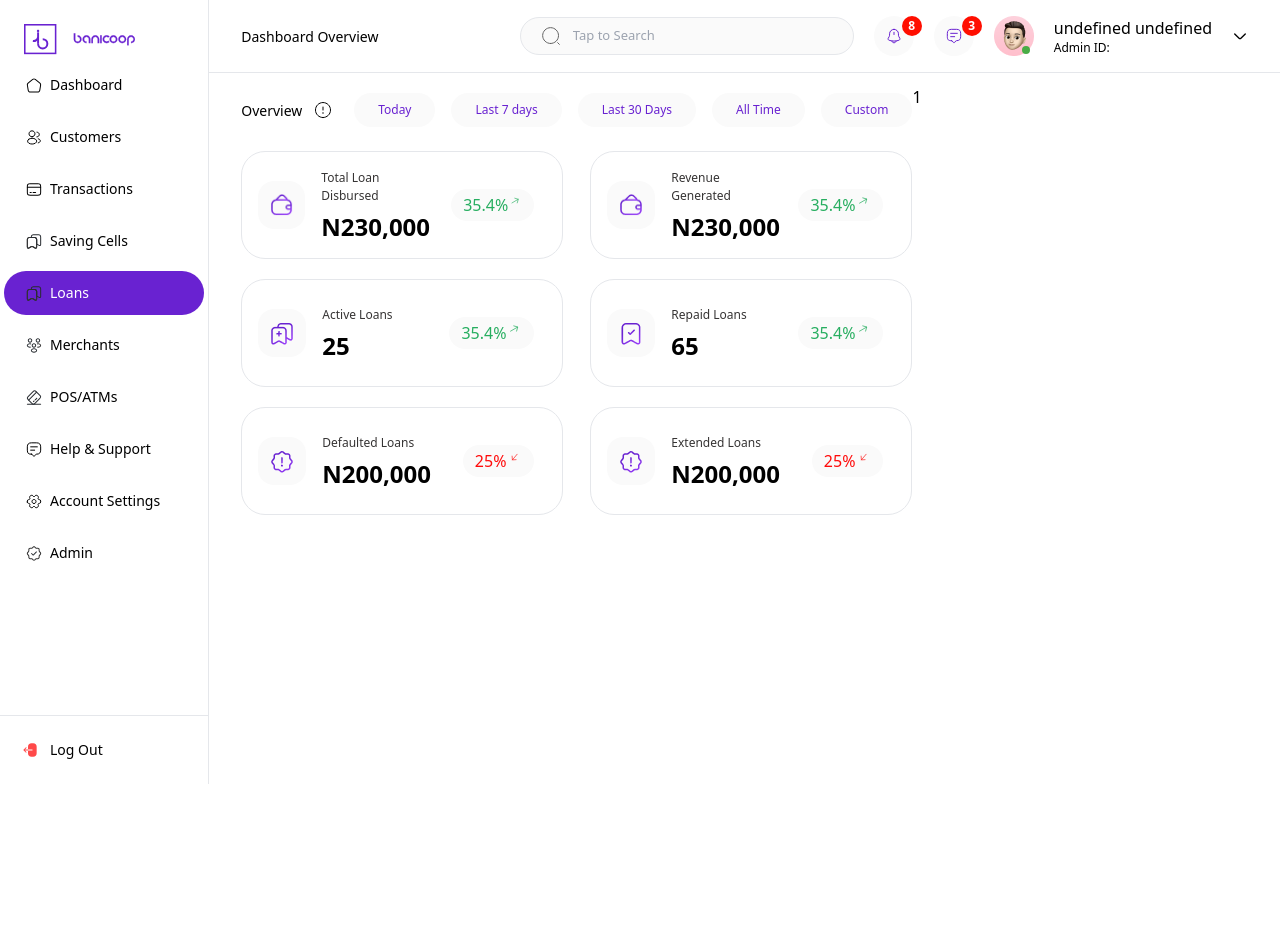
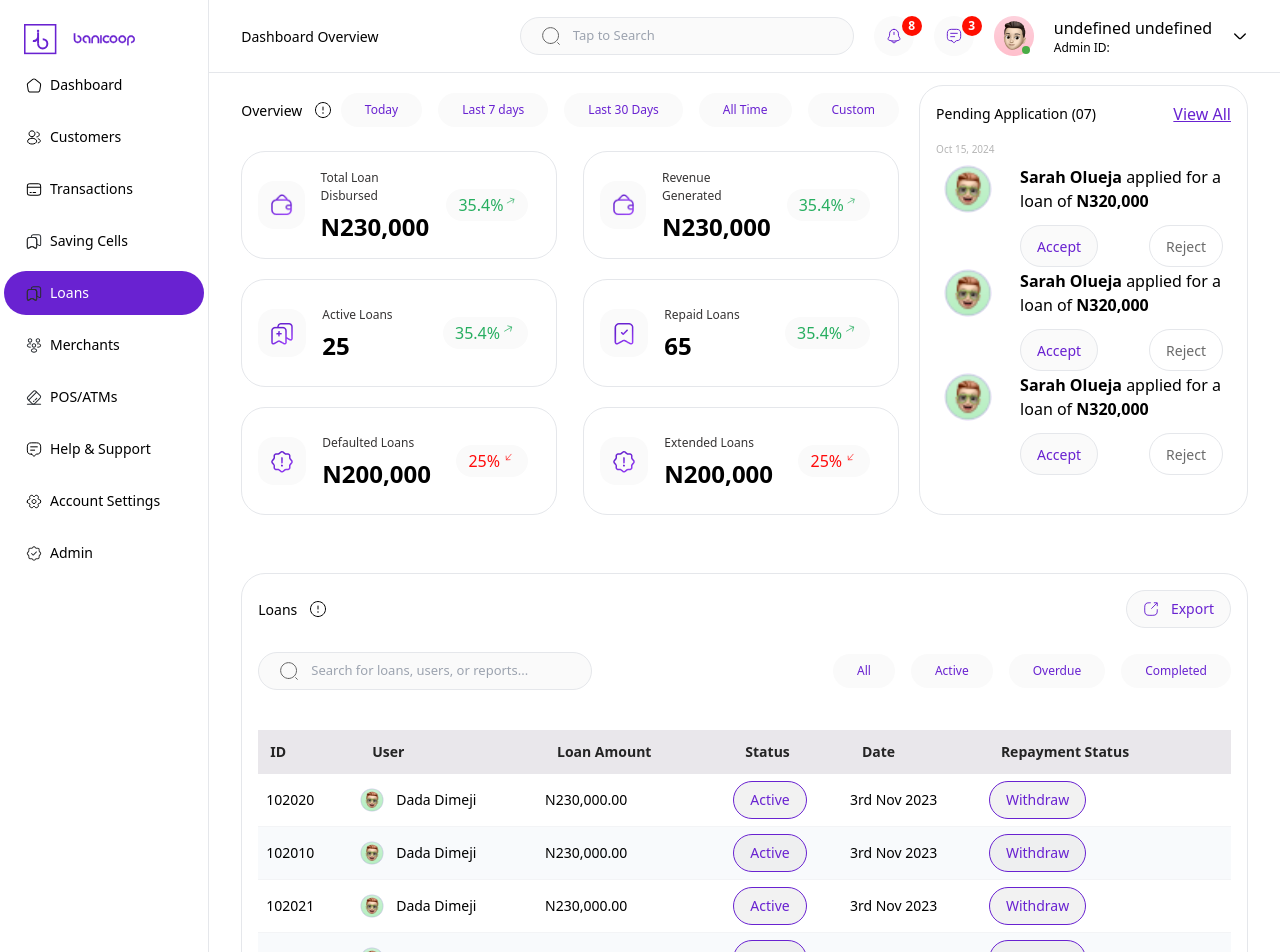
Before and after one commit to Banicoop/admin, a React (Create React App) app: page /loans in a window 1280 px wide. Shown: the top 952 px of the page. Before the commit the page ends 800 px from the top, so only its background shows below. Built offline with nearby package versions, Linux system fonts and the light colour scheme; sample sign-in values are in the browser's storage.

Commit message:
loan table design

```diff
--- a/src/Routes.tsx
+++ b/src/Routes.tsx
@@ -162,7 +162,7 @@ const router = createBrowserRouter([
         element: <Loans/>
       },
       {
-        path: '/loans/application',
+        path: '/loan/pending',
         element: <PendingLoan/>
       },
       {
--- a/src/constant/menuData.ts
+++ b/src/constant/menuData.ts
@@ -99,3 +99,50 @@ export const adminData = [
     status: 'Active'
   },
 ]
+
+
+
+export const loanData = [
+  {
+    id: '102020',
+    img: '/loan/profile.png',
+    name: 'Dada Dimeji',
+    amount: 'N230,000.00',
+    data: '3rd Nov 2023'
+  },
+  {
+    id: '102010',
+    img: '/loan/profile.png',
+    name: 'Dada Dimeji',
+    amount: 'N230,000.00',
+    data: '3rd Nov 2023'
+  },
+  {
+    id: '102021',
+    img: '/loan/profile.png',
+    name: 'Dada Dimeji',
+    amount: 'N230,000.00',
+    data: '3rd Nov 2023'
+  },
+  {
+    id: '102022',
+    img: '/loan/profile.png',
+    name: 'Dada Dimeji',
+    amount: 'N230,000.00',
+    data: '3rd Nov 2023'
+  },
+  {
+    id: '102023',
+    img: '/loan/profile.png',
+    name: 'Dada Dimeji',
+    amount: 'N230,000.00',
+    data: '3rd Nov 2023'
+  },
+  {
+    id: '102024',
+    img: '/loan/profile.png',
+    name: 'Dada Dimeji',
+    amount: 'N230,000.00',
+    data: '3rd Nov 2023'
+  },
+]
--- a/src/pages/loan/Loans.tsx
+++ b/src/pages/loan/Loans.tsx
@@ -2,6 +2,10 @@ import React, { useState } from 'react'
 import Info from '../../components/infos/Info';
 import Btn from '../../components/buttons/Btn';
 import Widget from '../../components/Widget';
+import PendingApp from '../../sections/loans/PendingApp';
+import ExportBtn from '../../components/buttons/ExportBtn';
+import Search from '../../components/Search';
+import LoanTable from '../../sections/loans/LaonTable';
 
 
 
@@ -24,13 +28,30 @@ const list = [
   },
 ]
 
+
+const tableList = [
+  {
+    label: 'All'
+  },
+  {
+    label: 'Active'
+  },
+  {
+    label: 'Overdue'
+  },
+  {
+    label: 'Completed'
+  },
+]
+
 const Loans = () => {
 
   const [activeItem, setActiveItem] = useState('Today');
+  const [activeTableItem, setActiveTableItem] = useState('All');
 
   return (
-    <div className='h-full flex flex-col w-full px-2 md:px-8 gap-3'>
-      <div className="flex flex-col lg:flex-row w-full">
+    <div className='h-full flex flex-col w-full px-2 md:px-8 gap-8 lg:gap-[50px]'>
+      <div className="flex flex-col lg:flex-row w-full gap-5">
           <div className="flex-[2] flex gap-4 flex-col w-full justify-between">
             <div className="flex w-full justify-between my-2">
                 <Info text='Overview'/>
@@ -53,12 +74,28 @@ const Loans = () => {
           </div>
 
 
-          <div className="flex-1 flex w-full">1
-
+          <div className="flex-1 flex w-full">
+            <PendingApp/>
           </div>
       </div>
 
-      <div className=""></div>
+      <div className="w-full flex flex-col my-2 gap-6 rounded-3xl border-[1px] p-4">
+          <div className="flex items-center justify-between">
+              <Info text='Loans'/>
+              <ExportBtn text='Export'/>
+          </div>
+
+          <div className="flex items-center justify-between">
+               <Search onClick={() => {}} placeholder='Search for loans, users, or reports...'/>
+              <div className="hidden md:flex items-center gap-4">
+                {tableList.map((i) => (
+                    <Btn onClick={() => setActiveTableItem(i.label)} activeItem={activeTableItem} label={i.label} key={i.label}/>
+                  ))
+                  }
+              </div>
+          </div>
+        <LoanTable/>
+      </div>
     </div>
   )
 }
--- /dev/null
+++ b/src/sections/loans/LaonTable.tsx
@@ -0,0 +1,68 @@
+import React from 'react'
+import ActionBtn from '../../components/buttons/ActionBtn';
+import Table from '../../components/tables/Table';
+import { loanData } from '../../constant/menuData';
+
+
+const columns = [
+    {
+      header: "ID",
+      accessor: "id",
+    },
+    {
+      header: "User",
+      accessor: "user",
+      className: "table-cell",
+    },
+    {
+      header: "Loan Amount",
+      accessor: "amount",
+      className: "hidden md:table-cell",
+    },
+    {
+      header: "Status",
+      accessor: "status",
+      className: "hidden md:table-cell",
+    },
+    {
+      header: "Date",
+      accessor: "date",
+      className: "hidden lg:table-cell",
+    },
+    {
+      header: "Repayment Status",
+      accessor: "repayment_status",
+      className: "hidden md:table-cell",
+    },
+  ];
+
+  const renderRow = (item: any) => (
+    <tr className='border-b border-gray-100 even:bg-slate-50 text-sm py-4 my-2'>
+        <td className='flex items-center gap-4 py-4 px-2'>{item.id}</td>
+        <td className=''>
+            <div className="flex items-center gap-3">
+                <img src={item.img} alt="" className="h-6 w-6 rounded-full" />
+                <span className="">{item.name}</span>
+            </div>
+        </td>
+        <td className=''>{item.amount}</td>
+        <td>
+            <ActionBtn text='Active' onClick={() => {}} className='px-4 py-2 text-sm rounded-3xl bg-[#E6E6E680] text-[#6922D1] border-[1px] border-[#6922D1] cursor-pointer w-max'/>
+        </td>
+        <td>3rd Nov 2023</td>
+        <td>
+            <ActionBtn text='Withdraw' onClick={() => {}} className='px-4 py-2 text-sm rounded-3xl bg-[#E6E6E680] text-[#6922D1] border-[1px] border-[#6922D1] cursor-pointer w-max'/>
+        </td>
+    </tr>
+
+  )
+
+const LoanTable = () => {
+  return (
+    <div>
+        <Table data={loanData} columns={columns} renderRow={renderRow} status='succeeded'/>
+    </div>
+  )
+}
+
+export default LoanTable;
--- /dev/null
+++ b/src/sections/loans/LoanCard.tsx
@@ -0,0 +1,25 @@
+import React, { FC } from 'react';
+import ActionBtn from '../../components/buttons/ActionBtn';
+
+type ILoan = {
+    className?: string;
+}
+
+const LoanCard:FC<ILoan> = ({className}) => {
+  return (
+    <div className={`flex h-[104px] p-2 gap-7 rounded-xl ${className}`}>
+        <img src="/loan/profile.png" alt="" className="h-[48px] w-[48px] rounded-full object-cover" />
+
+        <div className="flex flex-col gap-3">
+            <span className=""><strong>Sarah Olueja</strong> applied for a loan of <strong>N320,000</strong></span>
+
+            <div className="flex justify-between items-center">
+                <ActionBtn text='Accept' className='text-bgPurple bg-bgR px-4 py-2 rounded-3xl border-[1px] cursor-pointer' onClick={() => {}}/>
+                <ActionBtn text='Reject' className='px-4 py-2 rounded-3xl border-[1px] cursor-pointer text-[#6B6B6B]' onClick={() => {}}/>
+            </div>
+        </div>
+    </div>
+  )
+}
+
+export default LoanCard;
--- a/src/sections/loans/PendingApp.tsx
+++ b/src/sections/loans/PendingApp.tsx
@@ -1,8 +1,24 @@
 import React from 'react'
+import { Link } from 'react-router-dom';
+import LoanCard from './LoanCard';
 
 const PendingApp = () => {
   return (
-    <div className=''>PendingApp</div>
+    <div className='flex flex-col border-[1px] rounded-3xl gap-4 p-4 w-full'>
+        <div className="flex items-center justify-between">
+            <span className='text-sm font-[400]'>Pending Application (07)</span>
+            <Link to='/loan/pending' className='text-[#6922D1] underline cursor-pointer'>View All</Link>
+        </div>
+
+        <div className="flex flex-col">
+            <span className='text-[#B5B5B5] text-[10px]'>Oct 15, 2024</span>
+            <LoanCard />
+            <LoanCard />
+            <LoanCard />
+        </div>
+
+
+    </div>
   )
 }
 
```
Also changed, not shown: public/loan/profile.png (added).
